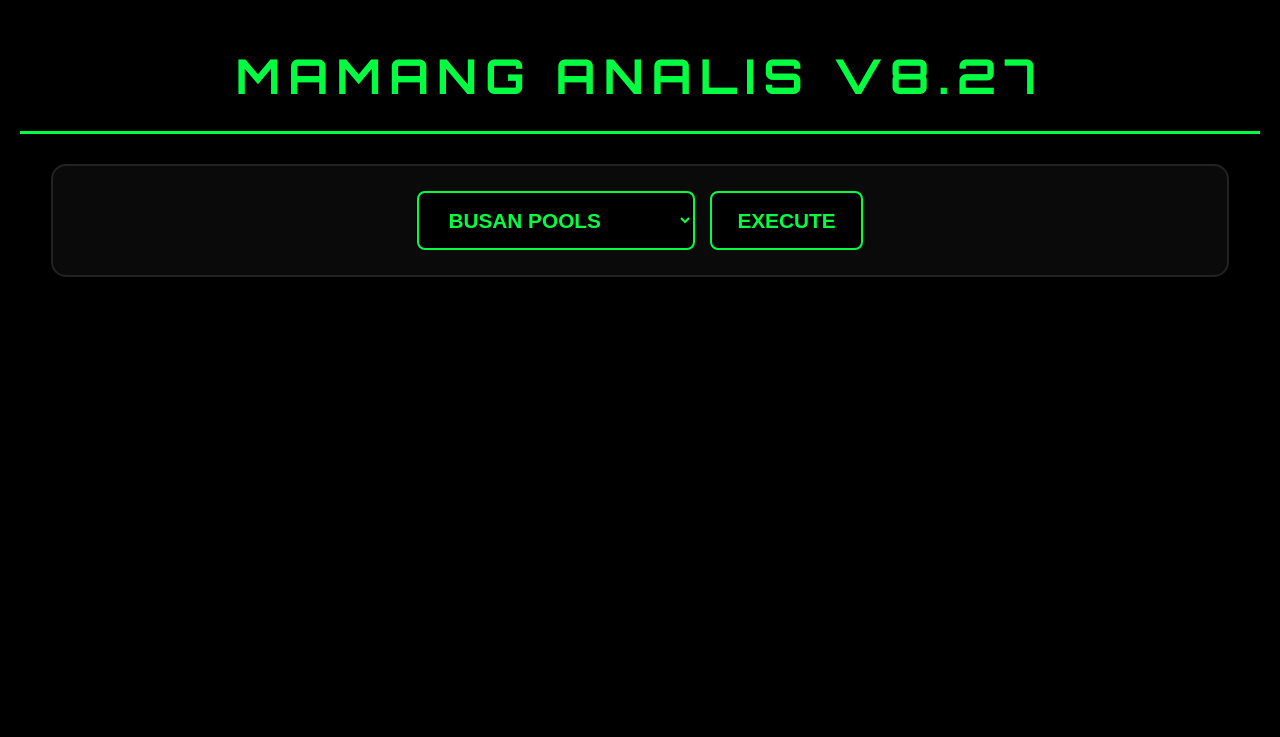
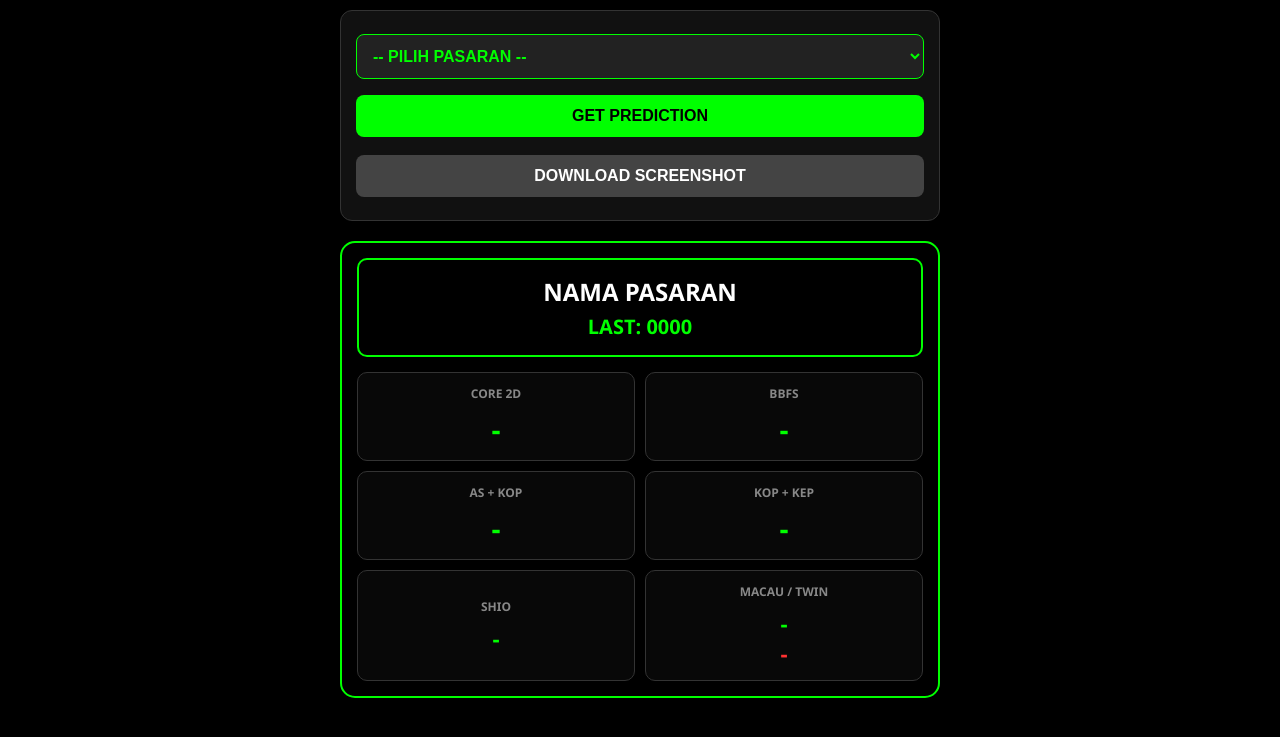
Before and after one commit to pepekosonghiji/rumus-togel, a Flask app: page / in a window 1280 px wide. Shown: the top 737 px of the page. Run offline with Flask 3, Linux system fonts and the light colour scheme.

Commit message:
Update index.html

```diff
--- a/templates/index.html
+++ b/templates/index.html
@@ -1,106 +1,219 @@
 <!DOCTYPE html>
-<html lang="en">
+<html lang="id">
 <head>
     <meta charset="UTF-8">
-    <meta name="viewport" content="width=device-width, initial-scale=1.0">
-    <title>MAMANG AI | MULTI-PASARAN V8.27</title>
-    <link href="https://fonts.googleapis.com/css2?family=JetBrains+Mono:wght@700&family=Orbitron:wght@700&display=swap" rel="stylesheet">
+    <meta name="viewport" content="width=device-width, initial-scale=1.0, maximum-scale=1.0, user-scalable=no">
+    <title>PREDIKSI ENGINE V9.1</title>
     <script src="https://code.jquery.com/jquery-3.6.0.min.js"></script>
     <script src="https://cdnjs.cloudflare.com/ajax/libs/html2canvas/1.4.1/html2canvas.min.js"></script>
     <style>
-        :root { --bg: #000; --card: #0a0a0a; --neon: #00ff41; --text: #fff; --danger: #ff0000; }
-        body { background: var(--bg); color: var(--text); font-family: 'JetBrains Mono', monospace; margin: 0; padding: 20px; display: flex; flex-direction: column; align-items: center; }
-        header { width: 100%; padding: 25px 0; text-align: center; border-bottom: 3px solid var(--neon); margin-bottom: 30px; }
-        h1 { font-family: 'Orbitron', sans-serif; color: var(--neon); letter-spacing: 8px; font-size: 3rem; margin: 0; }
-        .container { width: 95%; max-width: 1200px; }
-        .selector-box { background: var(--card); padding: 25px; border: 2px solid #222; border-radius: 15px; display: flex; gap: 15px; justify-content: center; margin-bottom: 30px; }
-        select, button { background: #000; color: var(--neon); border: 2px solid var(--neon); padding: 15px 25px; border-radius: 8px; font-size: 1.3rem; font-weight: bold; cursor: pointer; }
-        .btn-capture { background: #003b11; display: none; margin-bottom: 20px; }
-        .dashboard { display: grid; grid-template-columns: repeat(2, 1fr); gap: 20px; display: none; padding: 15px; }
-        .market-info { grid-column: 1 / -1; text-align: center; border: 3px solid var(--neon); padding: 25px; border-radius: 15px; background: rgba(0,255,65,0.05); }
-        .card { background: var(--card); border: 1px solid #444; padding: 30px; border-radius: 15px; text-align: center; }
-        .card-header { font-size: 1.2rem; color: #888; margin-bottom: 10px; }
-        .card-value { font-size: 3.8rem; color: var(--neon); font-weight: 800; }
-        .val-small { font-size: 2.5rem; }
-        #loader { display: none; color: var(--neon); font-size: 1.5rem; }
+        /* --- [BASE STYLING - UNIVERSAL] --- */
+        body {
+            background-color: #000;
+            color: #fff;
+            font-family: 'Segoe UI', Roboto, Helvetica, Arial, sans-serif;
+            margin: 0;
+            padding: 10px;
+            display: flex;
+            flex-direction: column;
+            align-items: center;
+        }
+
+        .container {
+            width: 100%;
+            max-width: 600px; /* Batas lebar di komputer agar tidak meluber */
+            box-sizing: border-box;
+        }
+
+        /* --- [FORM & INPUT] --- */
+        .control-panel {
+            background: #111;
+            padding: 15px;
+            border-radius: 12px;
+            margin-bottom: 20px;
+            border: 1px solid #333;
+        }
+
+        select, button {
+            width: 100%;
+            padding: 12px;
+            margin: 8px 0;
+            border-radius: 8px;
+            border: none;
+            font-size: 16px; /* Mencegah auto-zoom di iPhone */
+            font-weight: bold;
+        }
+
+        select {
+            background: #222;
+            color: #0f0;
+            border: 1px solid #0f0;
+        }
+
+        button#analyzeBtn {
+            background: #0f0;
+            color: #000;
+            cursor: pointer;
+        }
+
+        button#capBtn {
+            background: #444;
+            color: #fff;
+            margin-top: 10px;
+        }
+
+        /* --- [CAPTURE AREA - LOGIKA GRID ADAPTIF] --- */
+        #captureArea {
+            background: #000;
+            padding: 15px;
+            border: 2px solid #0f0;
+            border-radius: 15px;
+            display: grid;
+            grid-template-columns: repeat(2, 1fr); /* Default 2 kolom */
+            gap: 10px;
+        }
+
+        .header-box {
+            grid-column: span 2;
+            text-align: center;
+            border: 2px solid #0f0;
+            padding: 15px;
+            border-radius: 10px;
+            margin-bottom: 5px;
+        }
+
+        .header-box h1 { color: #fff; margin: 0; font-size: 24px; text-transform: uppercase; }
+        .header-box h2 { color: #0f0; margin: 5px 0 0; font-size: 20px; }
+
+        .card {
+            background: #080808;
+            border: 1px solid #333;
+            padding: 12px;
+            border-radius: 10px;
+            text-align: center;
+            display: flex;
+            flex-direction: column;
+            justify-content: center;
+        }
+
+        .card h3 { color: #888; font-size: 12px; margin: 0 0 8px; text-transform: uppercase; }
+        .card .value { color: #0f0; font-size: 28px; font-weight: bold; word-wrap: break-word; }
+
+        /* Khusus Shio dan Twin agar lebih proporsional */
+        .shio-value { font-size: 22px !important; color: #0f0; }
+        .twin-value { color: #ff3131 !important; font-size: 22px !important; }
+
+        /* --- [RESPONSIVE ADJUSTMENTS] --- */
+        @media (max-width: 480px) {
+            .header-box h1 { font-size: 20px; }
+            .header-box h2 { font-size: 18px; }
+            .card .value { font-size: 22px; }
+            .container { padding: 5px; }
+        }
     </style>
 </head>
 <body>
-    <header><h1>MAMANG ANALIS V8.27</h1></header>
+
 <div class="container">
-        <div class="selector-box">
-            <select id="mSelect">{% for m in markets %}<option value="{{m}}">{{m}}</option>{% endfor %}</select>
-            <button onclick="start()">EXECUTE</button>
+    <div class="control-panel">
+        <select id="marketSelect">
+            <option value="">-- PILIH PASARAN --</option>
+            {% for m in markets %}
+            <option value="{{ m }}">{{ m }}</option>
+            {% endfor %}
+        </select>
+        <button id="analyzeBtn">GET PREDICTION</button>
+        <button id="capBtn" onclick="takeScreenshot()">DOWNLOAD SCREENSHOT</button>
     </div>
-        <center><button id="capBtn" class="btn-capture" onclick="takeScreenshot()">📸 DOWNLOAD PNG</button></center>
-        <center><div id="loader">SYNCING DATA...</div></center>
-        <div class="dashboard" id="captureArea">
-            <div class="market-info">
-                <span style="font-size:3rem; display:block;" id="r_market">-</span>
-                <span style="font-size:2rem; color:var(--neon);">LAST: <b id="r_last">-</b></span>
+
+    <div id="captureArea">
+        <div class="header-box">
+            <h1 id="r_market">NAMA PASARAN</h1>
+            <h2 id="r_last">LAST: 0000</h2>
         </div>
-            <div class="card"><div class="card-header">CORE 2D</div><div class="card-value" id="r_core">-</div></div>
-            <div class="card"><div class="card-header">BBFS</div><div class="card-value val-small" id="r_bbfs">-</div></div>
-            <div class="card"><div class="card-header">AS+KOP</div><div class="card-value" id="r_askop">-</div></div>
-            <div class="card"><div class="card-header">KOP+KEP</div><div class="card-value" id="r_kopkep">-</div></div>
-            <div class="card"><div class="card-header">SHIO</div><div class="card-value" id="r_shio">-</div></div>
-            <div class="card"><div class="card-header">MACAU/TWIN</div><div class="card-value val-small" id="r_macau">-</div><div class="val-small" style="color:red;" id="r_twin">-</div></div>
+
+        <div class="card">
+            <h3>CORE 2D</h3>
+            <div id="r_core" class="value">-</div>
+        </div>
+
+        <div class="card">
+            <h3>BBFS</h3>
+            <div id="r_bbfs" class="value">-</div>
+        </div>
+
+        <div class="card">
+            <h3>AS + KOP</h3>
+            <div id="r_askop" class="value">-</div>
+        </div>
+
+        <div class="card">
+            <h3>KOP + KEP</h3>
+            <div id="r_kopkep" class="value">-</div>
+        </div>
+
+        <div class="card">
+            <h3>SHIO</h3>
+            <div id="r_shio" class="value shio-value">-</div>
+        </div>
+
+        <div class="card">
+            <h3>MACAU / TWIN</h3>
+            <div id="r_macau" class="value shio-value">-</div>
+            <div id="r_twin" class="value twin-value">-</div>
         </div>
     </div>
+</div>
+
 <script>
-        function start() {
-            $('#loader').show(); $('#captureArea').hide(); $('#capBtn').hide();
-            $.post('/analyze', { market: $('#mSelect').val() }, function(d) {
-                $('#loader').hide();
-                if(d.status==='success') {
-                    $('#r_market').text(d.market); $('#r_last').text(d.last);
-                    $('#r_core').text(d.data.core); $('#r_bbfs').text(d.data.bbfs);
-                    $('#r_askop').text(d.data.as_kop); $('#r_kopkep').text(d.data.kop_kep);
-                    $('#r_shio').text(d.data.shio); $('#r_macau').text(d.data.macau);
-                    $('#r_twin').text(d.data.twin);
-                    $('#captureArea').fadeIn().css('display', 'grid'); $('#capBtn').show();
+    $('#analyzeBtn').click(function() {
+        const market = $('#marketSelect').val();
+        if(!market) return alert("Pilih Pasaran Bos!");
+
+        $(this).text("SYNCING...").prop('disabled', true);
+
+        $.post('/analyze', { market: market }, function(res) {
+            if(res.status === 'success') {
+                $('#r_market').text(res.market);
+                $('#r_last').text("LAST: " + res.last);
+                $('#r_core').text(res.data.core);
+                $('#r_bbfs').text(res.data.bbfs);
+                $('#r_askop').text(res.data.as_kop);
+                $('#r_kopkep').text(res.data.kop_kep);
+                $('#r_shio').text(res.data.shio);
+                $('#r_macau').text(res.data.macau.split(' - ')[0]);
+                $('#r_twin').text(res.data.twin);
+            } else {
+                alert(res.msg);
             }
+            $('#analyzeBtn').text("GET PREDICTION").prop('disabled', false);
         });
-        }
+    });
+
     function takeScreenshot() {
-    // 1. Pilih elemen yang akan di-capture
         const element = document.querySelector("#captureArea");
-    const marketName = $('#r_market').text() || "PREDIKSI";
+        const marketName = $('#r_market').text();
 
-    // 2. Tampilkan Loader agar user tahu proses sedang berjalan
         $('#capBtn').text("GENERATING...").prop('disabled', true);
 
-    // 3. Konfigurasi html2canvas agar Universal
         html2canvas(element, {
-        backgroundColor: "#000000", // Paksa background hitam agar elegan
-        scale: 3,                   // Resolusi tinggi (x3) agar tidak pecah/blur
-        useCORS: true,              // Support gambar dari luar jika ada
-        allowTaint: true,
-        logging: false,
-        windowWidth: 600,           // KUNCI: Paksa simulasi lebar 600px (ideal untuk HP & Web)
+            backgroundColor: "#000",
+            scale: 3,
+            windowWidth: 600, // Simulasi lebar HP di screenshot agar tidak berantakan
             onclone: (clonedDoc) => {
-            // Memastikan elemen di dalam clone terlihat dan rapi
-            const clonedElement = clonedDoc.querySelector("#captureArea");
-            clonedElement.style.display = "grid";
-            clonedElement.style.width = "600px";  // Lebar standar agar tidak terpotong
-            clonedElement.style.margin = "0 auto";
-            clonedElement.style.padding = "20px";
+                const clonedEl = clonedDoc.querySelector("#captureArea");
+                clonedEl.style.width = "500px";
+                clonedEl.style.display = "grid";
             }
         }).then(canvas => {
-        // 4. Proses Download
             const link = document.createElement('a');
             link.download = `PREDIKSI-${marketName}.png`;
             link.href = canvas.toDataURL("image/png");
             link.click();
-
-        // 5. Kembalikan tombol ke semula
-        $('#capBtn').text("DOWNLOAD SCREENSHOT").prop('disabled', false);
-    }).catch(err => {
-        console.error("Screenshot Error: ", err);
-        alert("Gagal mengambil screenshot, coba lagi.");
             $('#capBtn').text("DOWNLOAD SCREENSHOT").prop('disabled', false);
         });
     }
 </script>
+
 </body>
 </html>
```
Lines whose indentation alone changed are shown as unchanged.
